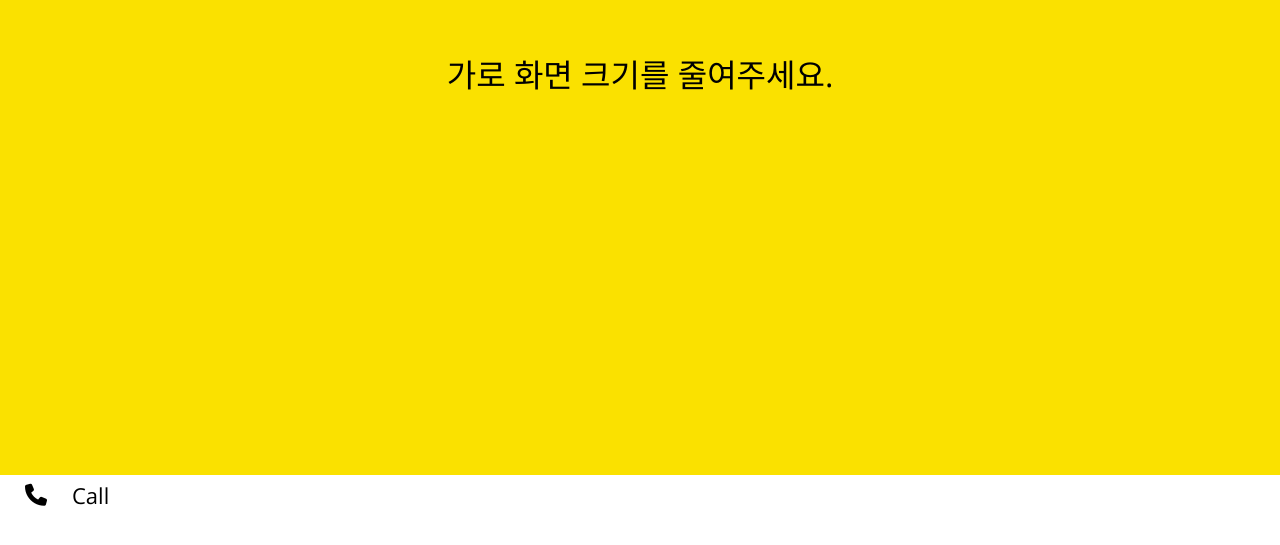
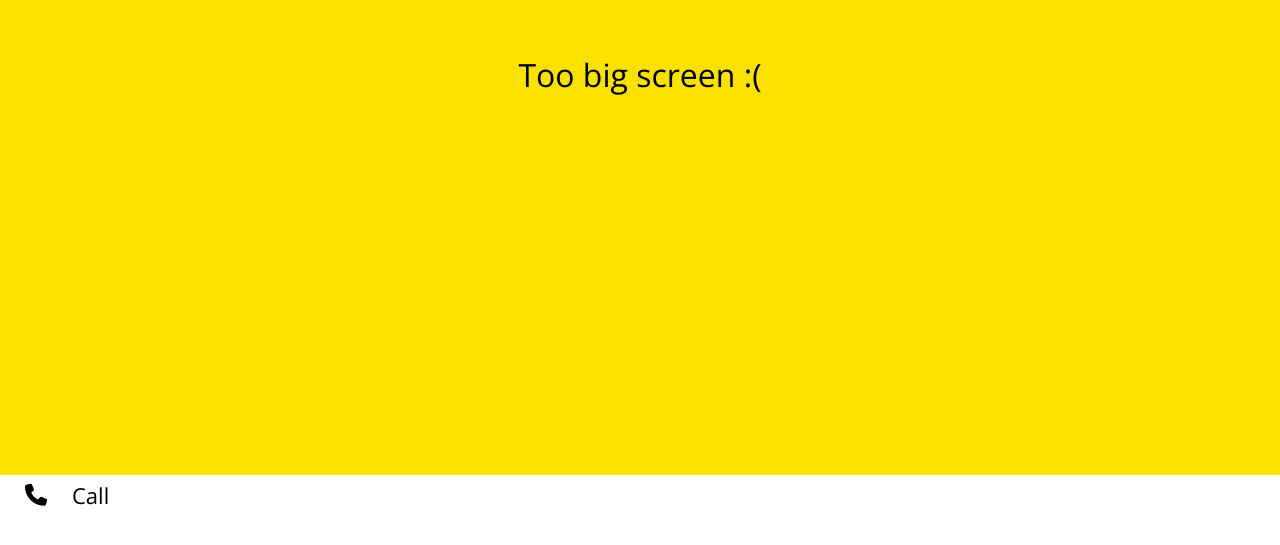
Before and after one commit to Ssalmae/kokoa-clone-2022, a plain HTML site: page settings.html in a window 1280 px wide. Shown: the part 325-870 px from the top of the page. Drawn offline with nearby package versions, Linux system fonts and the light colour scheme.

Commit message:
Too big screen

```diff
--- a/settings.html
+++ b/settings.html
@@ -152,7 +152,7 @@
     </nav>
 
     <div id="no-mobile">
-        <span>가로 화면 크기를 줄여주세요.</span>
+        <span>Too big screen :(</span>
     </div>
 
     <script src="https://kit.fontawesome.com/6b9e34afca.js" crossorigin="anonymous"></script>
```
